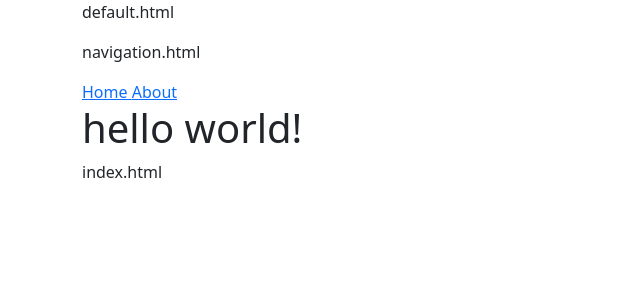
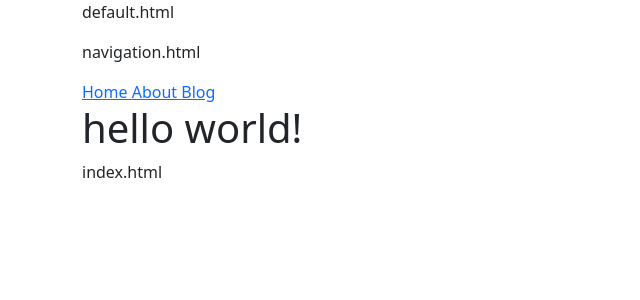
Before and after one commit to awelvor/page4, a Jekyll site: the page built from index.html, in a window 1280 px wide. Shown: the top 300 px of the page, without its empty margins (0-640 px from the left). Built offline with Jekyll 4.4.1, drawn with Linux system fonts in a browser that asks for light colours.

Commit message:
Add Blog entry to navigation

```diff
--- a/_data/navigation.yml
+++ b/_data/navigation.yml
@@ -2,3 +2,5 @@
   link: /page4
 - name: About
   link: /page4/about.html
+- name: Blog
+  link: /page4/blog.html
```
